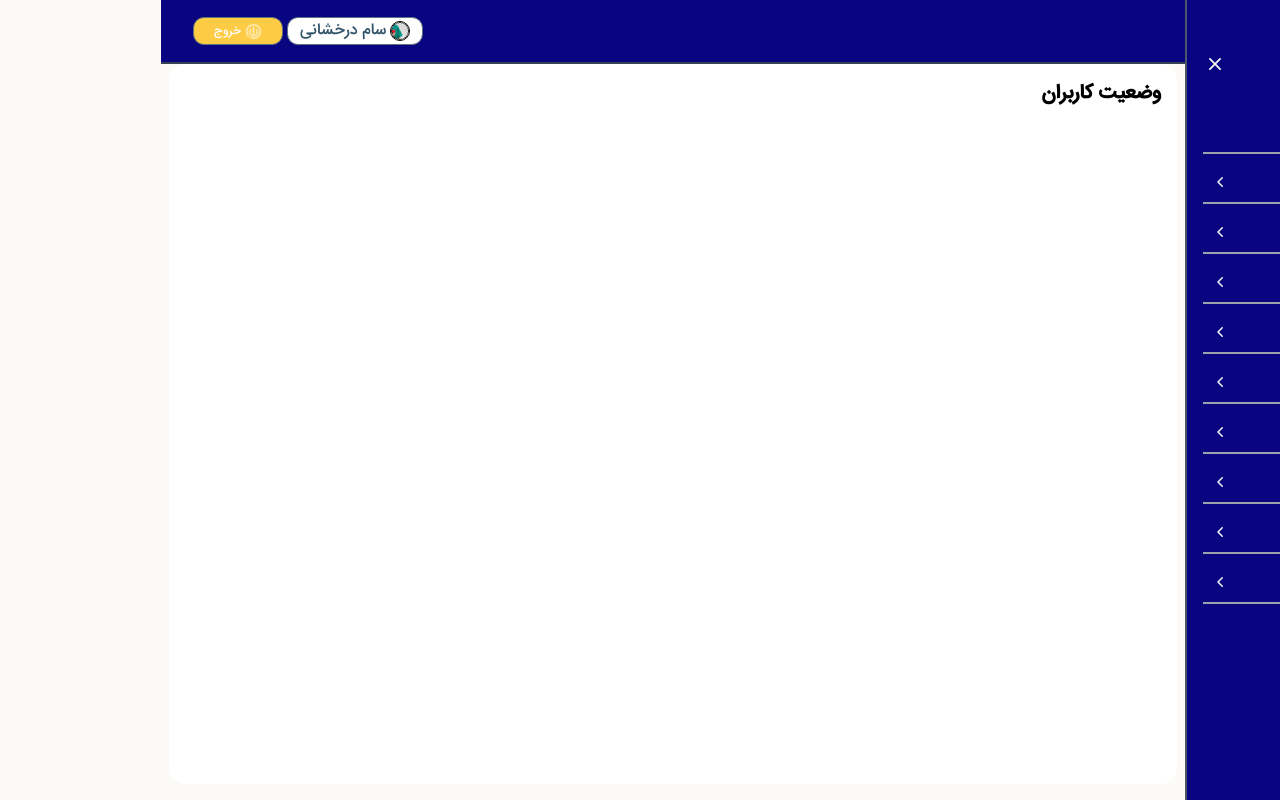
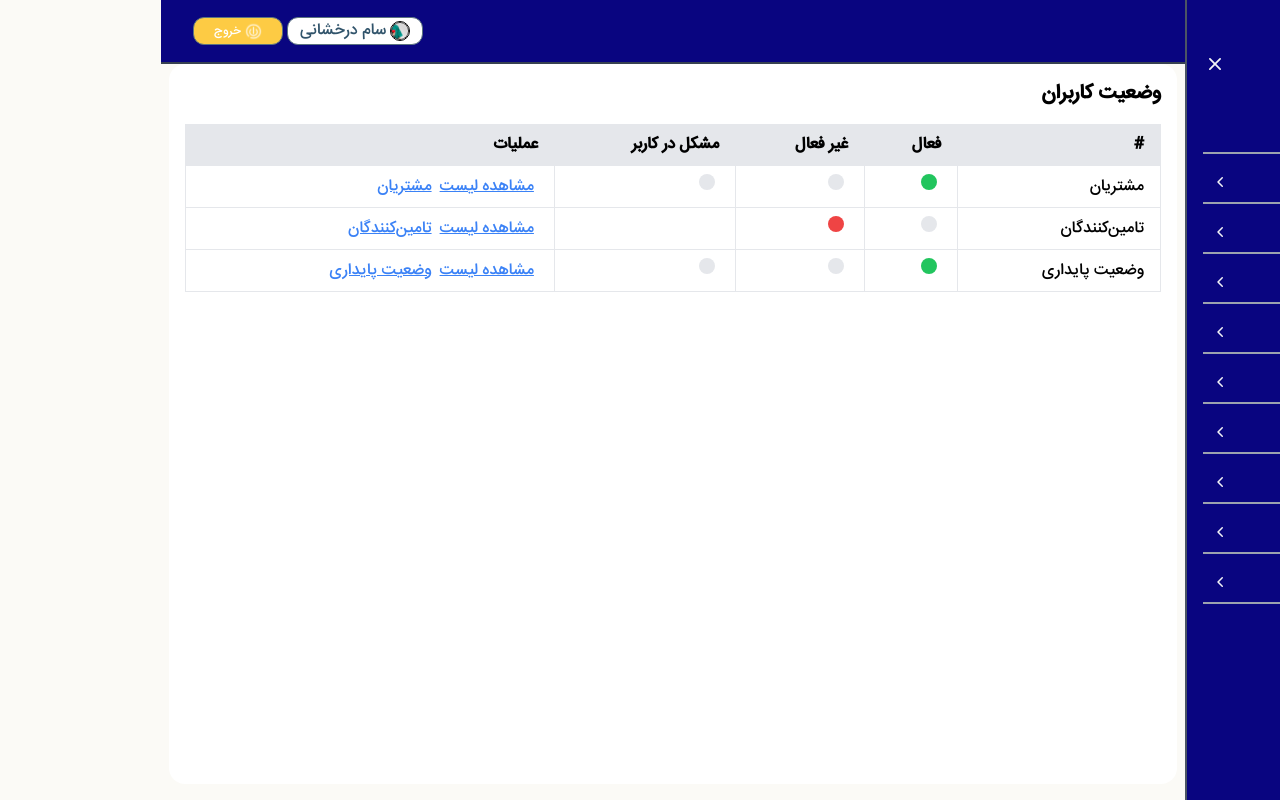
Before and after one commit to hidarshoja/crupto_panel_admin, a React (Vite) app: page /status in a window 1280 px wide. Built offline with nearby package versions, Linux system fonts and the light colour scheme.

Commit message:
page-status

```diff
--- a/src/components/BoxAccount.jsx
+++ b/src/components/BoxAccount.jsx
@@ -79,9 +79,9 @@ export default function BoxAccount() {
   {filteredExchanges.map((exchange) => (
     <div
       key={exchange.id}
-      className="bg-white p-4 rounded-lg shadow-lg hover:shadow-xl transition-shadow duration-300 w-full sm:w-1/3 lg:w-[260px]"
+      className="bg-[#3abef9]  p-4 rounded-lg shadow-lg hover:shadow-xl transition-shadow duration-300 w-full sm:w-1/3 lg:w-[260px]"
     >
-      <div className="flex items-center justify-between mb-4">
+      <div className="flex  items-center justify-between mb-4">
         <h2 className="text-md font-semibold text-gray-800">
           {exchange.name}
         </h2>
@@ -95,7 +95,7 @@ export default function BoxAccount() {
         {["rial", "tether", "btc", "eth", "sol", "gold"].map((currency) => (
           <div
             key={currency}
-            className="border border-gray-300 rounded-md p-3"
+            className="border bg-white border-gray-300 rounded-md p-3"
           >
             <h3 className="text-md font-medium text-gray-700 text-center mb-2">
               {`واحد ${currency.charAt(0).toUpperCase() + currency.slice(1)}`}
--- a/src/pages/StatusPage.jsx
+++ b/src/pages/StatusPage.jsx
@@ -9,17 +9,17 @@ export default function StatusPage() {
     customers: [
       { id: 1, color: 'green', isActive: true },
       { id: 2, color: 'red', isActive: false },
-      { id: 3, color: 'yellow', isActive: true },
+      { id: 3, color: 'yellow', isActive: false },
     ],
     suppliers: [
       { id: 1, color: 'green', isActive: false },
       { id: 2, color: 'red', isActive: true },
-      { id: 3, color: 'yellow', isActive: false },
+      { id: 3, color: 'yellow', isActive: true },
     ],
     sustainability: [
       { id: 1, color: 'green', isActive: true },
       { id: 2, color: 'red', isActive: false },
-      { id: 3, color: 'yellow', isActive: true },
+      { id: 3, color: 'yellow', isActive: false },
     ],
   });
 
@@ -87,7 +87,7 @@ export default function StatusPage() {
     <div>
       <h1 className="text-xl font-bold mb-4">وضعیت کاربران</h1>
       <div>
-    {/* <div className="overflow-x-auto">
+    <div className="overflow-x-auto">
       <table className="table-auto border-collapse w-full text-right">
         <thead>
           <tr className="bg-gray-200">
@@ -107,22 +107,35 @@ export default function StatusPage() {
               <td className="border px-4 py-2">{renderLights(category.key, 'yellow')}</td>
               <td className="border px-4 py-2">
                 <button
-                  className="text-blue-500 underline"
+                  className="text-blue-500 underline flex items-center"
                   onClick={() => handleCategoryClick(category.key)}
                 >
-                  لیست
+                <span className='px-1'>
+                مشاهده لیست
+                </span>
+                  <span className='px-1'>
+                  {category.name}
+                  </span>
                 </button>
               </td>
             </tr>
           ))}
         </tbody>
       </table>
-    </div> */}
+    </div>
   </div>
 
       {selectedCategory && (
         <div className="mt-6">
-          <h2 className="text-lg font-bold mb-2">جدول {selectedCategory}</h2>
+          <h2 className="text-lg font-bold mb-2">
+  جدول {selectedCategory === "customers"
+    ? "مشتریان"
+    : selectedCategory === "suppliers"
+    ? "تامین کنندگان"
+    : selectedCategory === "sustainability"
+    ? "وضعیت پایداری"
+    : selectedCategory}
+</h2>
           <table className="w-full border">
             <thead>
               <tr>
```
